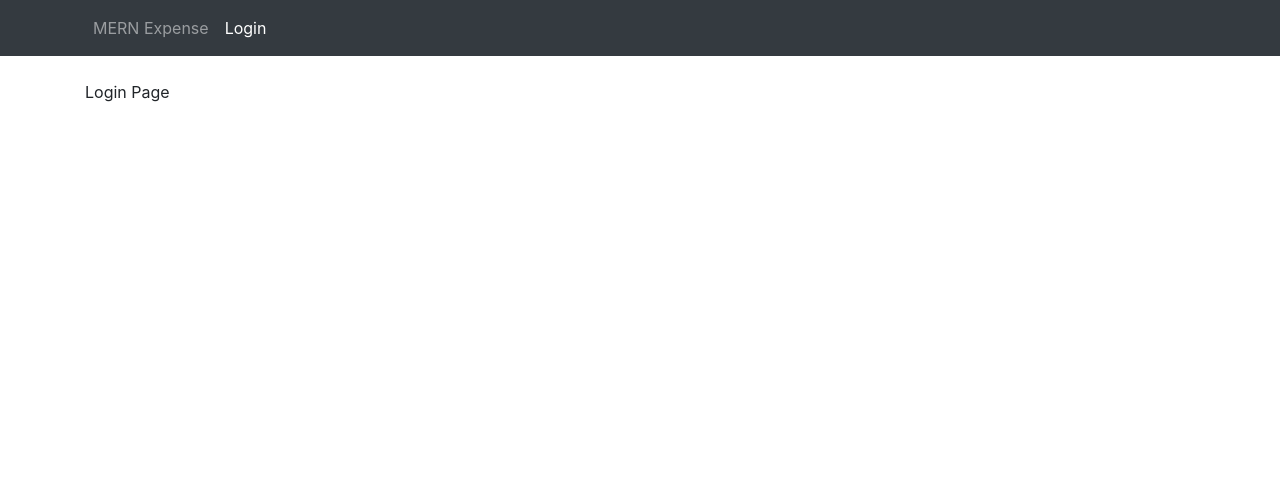
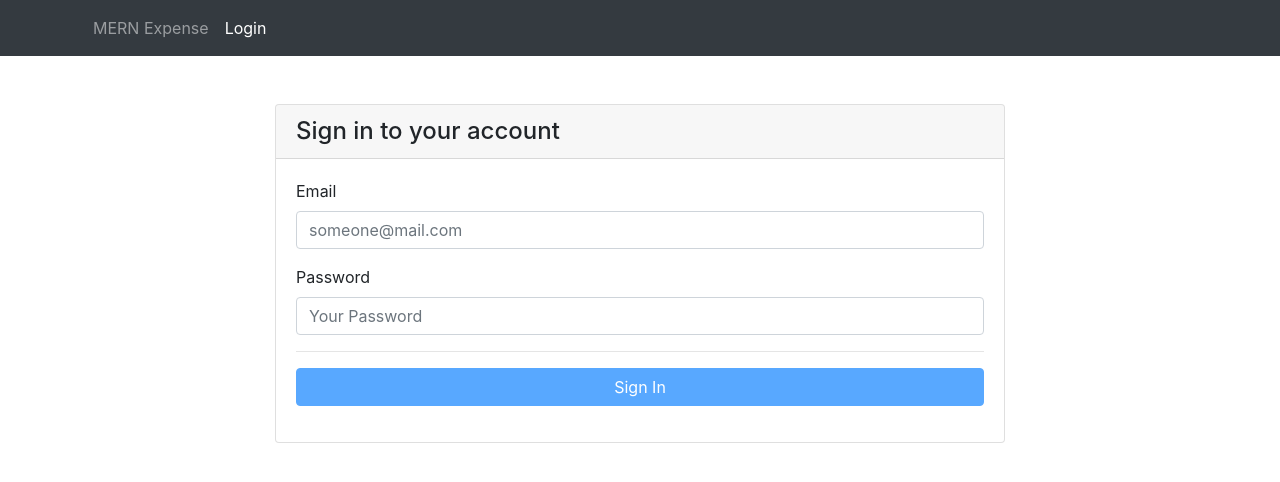
Before and after one commit to mohyehia/mern-expense-app, a React (Create React App) app in the folder client/: page /login in a window 1280 px wide. Shown: the top 482 px of the page. Built offline with nearby package versions, Linux system fonts and the light colour scheme.

Commit message:
added formik & yup for form validation

```diff
--- a/client/package.json
+++ b/client/package.json
@@ -7,13 +7,15 @@
     "@testing-library/react": "^11.2.2",
     "@testing-library/user-event": "^12.4.0",
     "bootstrap": "^4.5.3",
+    "formik": "^2.2.5",
     "react": "^17.0.1",
     "react-dom": "^17.0.1",
     "react-router": "^5.2.0",
     "react-router-dom": "^5.2.0",
     "react-scripts": "4.0.1",
     "reactstrap": "^8.7.1",
-    "web-vitals": "^0.2.4"
+    "web-vitals": "^0.2.4",
+    "yup": "^0.32.0"
   },
   "scripts": {
     "start": "react-scripts start",
--- a/client/src/pages/Login.js
+++ b/client/src/pages/Login.js
@@ -1,10 +1,56 @@
 import React, {Component} from 'react';
+import {Card, CardBody, CardHeader, Label} from 'reactstrap';
+import * as Yup from 'yup';
+import {ErrorMessage, Field, Form, Formik} from "formik";
+
+const initialValues = {email: '', password: ''};
+const onSubmit = values =>{
+    console.log('formValues', values);
+}
+const validationSchema = Yup.object({
+    email: Yup.string().email('Invalid email address!').required('Email address is required!'),
+    password: Yup.string().required('Password is required!')
+});
 
 class Login extends Component {
     render() {
         return (
-            <div>
-                Login Page
+            <div className="row justify-content-center">
+                <div className="mt-4 col-md-8">
+                    <Card>
+                        <CardHeader tag="h4">Sign in to your account</CardHeader>
+                        <CardBody>
+                            <Formik
+                                initialValues={initialValues}
+                                onSubmit={onSubmit}
+                                validationSchema={validationSchema}>
+                                {
+                                    (formik) =>{
+                                        const {errors, touched, isValid, dirty} = formik;
+                                        return (
+                                            <Form>
+                                                <div className="form-group">
+                                                    <Label for="email">Email</Label>
+                                                    <Field className={errors.email && touched.email ? 'form-control is-invalid' : 'form-control'} name="email" id="email" placeholder="someone@mail.com" />
+                                                    <ErrorMessage name="email" component="span" className="text-danger"/>
+                                                </div>
+                                                <div className="form-group">
+                                                    <Label for="password">Password</Label>
+                                                    <Field className={errors.password && touched.password ? 'form-control is-invalid' : 'form-control'} type="password" name="password" id="password" placeholder="Your Password" />
+                                                    <ErrorMessage name="password" component="span" className="text-danger"/>
+                                                </div>
+                                                <hr/>
+                                                <div className="form-group">
+                                                    <button className="btn btn-primary btn-block" type="submit" disabled={!(dirty && isValid)}>Sign In</button>
+                                                </div>
+                                            </Form>
+                                        );
+                                    }
+                                }
+                            </Formik>
+                        </CardBody>
+                    </Card>
+                </div>
             </div>
         );
     }
```
Also changed, not shown: 1 other file (tests, documents, lock files or other folders).
